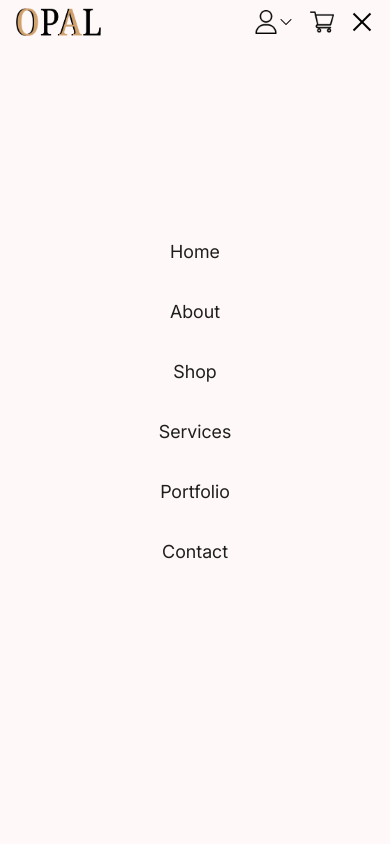
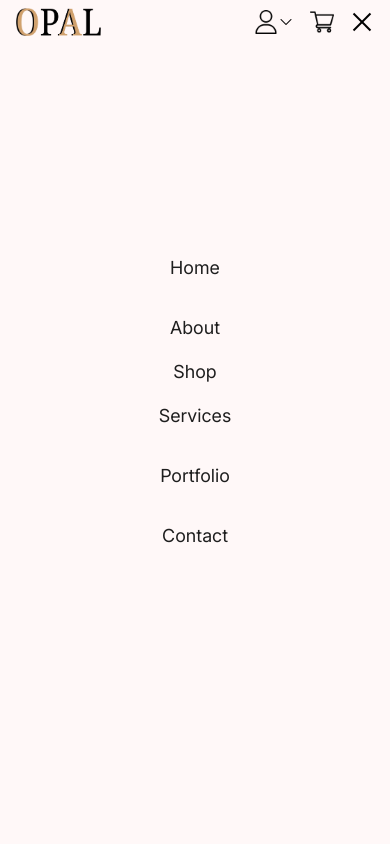
Before and after one commit to benchigozie/opal-spaces, a React (Vite) app: page / in a window 390 px wide. Both pictures are taken after a click on the button "Toggle menu". Shown: the top 844 px of the page. Built offline with nearby package versions, Linux system fonts and the light colour scheme.

Commit message:
severed the link to shop of the navbars.

```diff
--- a/src/components/Header.tsx
+++ b/src/components/Header.tsx
@@ -26,7 +26,8 @@ function Header() {
             <ul className='flex justify-around'>
               <Link className="hover:text-light-wood" to="/">Home</Link>
               <Link className="hover:text-light-wood" to="/about">About</Link>
-              <Link className="hover:text-light-wood" to="/shop">Shop</Link>
+             {/* <Link className="hover:text-light-wood" to="/shop">Shop</Link> */}
+              <a href="" className="hover:text-light-wood">Shop</a>
               <a href="/#services" className="hover:text-light-wood">Services</a>
               <a href="/#projects" className="hover:text-light-wood">Portfolio</a>
               <Link className="hover:text-light-wood" to="/contact">Contact</Link>
@@ -81,7 +82,8 @@ function Header() {
                       <Link className="hover:text-light-wood block w-full h-full py-4" to="/about">About</Link>
                     </li>
                     <li className='hover:text-my-brown hover:cursor-pointer hover:bg-gray-200 w-full text-center' onClick={toggleHamMenu}>
-                      <Link className="hover:text-light-wood block w-full h-full py-4" to="/shop">Shop</Link>
+                      {/*<Link className="hover:text-light-wood block w-full h-full py-4" to="/shop">Shop</Link>*/}
+                      <a href="">Shop</a>
                     </li>
                     <li className='hover:text-my-brown hover:cursor-pointer hover:bg-gray-200 w-full text-center' onClick={toggleHamMenu}>
                       <a href="/#services" className="hover:text-light-wood block w-full h-full py-4">Services</a>
```
